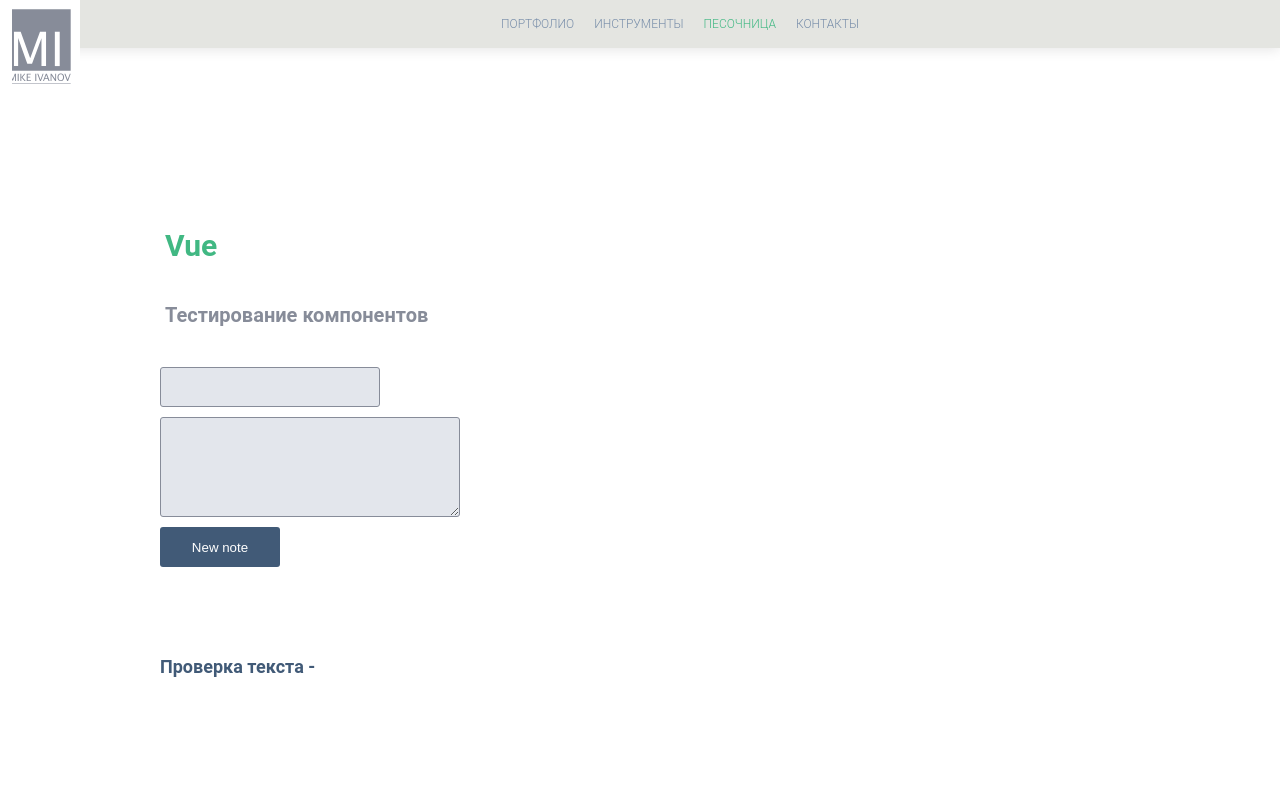
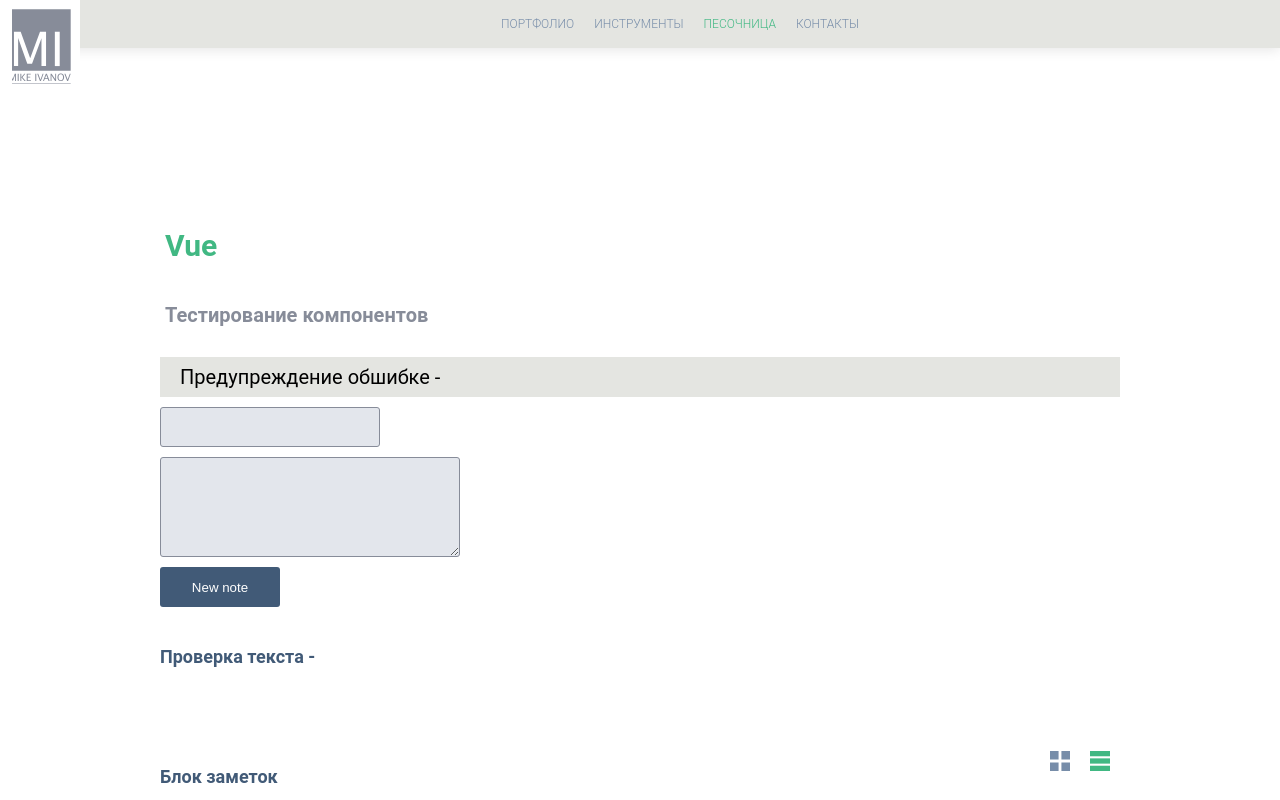
Before and after one commit to MikeIv/vue3_prj, a Vue app: page /sandbox in a window 1280 px wide. Shown: the top 800 px of the page. Built offline with nearby package versions, Linux system fonts and the light colour scheme.

Commit message:
add new link in tools page for css

```diff
--- a/src/assets/scss/global/_variables.scss
+++ b/src/assets/scss/global/_variables.scss
@@ -6,7 +6,7 @@ $exlightgray: #e3e6ec;
 $base: #415A77;
 $dark: #1B263B;
 $light: #778DA9;
-$lightblue: #80aec4;
+$lightblue: #b4dcef;
 $exlight: #e4e5e1;
 
 $vue: #41B883;
--- a/src/assets/scss/parts/_tools.scss
+++ b/src/assets/scss/parts/_tools.scss
@@ -181,7 +181,9 @@
   background-color: transparent;
 }
 
-
+.tools__item--link {
+  background-color: $lightblue;
+}
 
 .tools__item--link:hover {
   background-color: $light;
--- a/src/assets/scss/parts/_vue.scss
+++ b/src/assets/scss/parts/_vue.scss
@@ -1,9 +1,26 @@
 .vue-message {
+  display: flex;
+  align-items: center;
+
+  width: 100%;
+  height: 4rem;
+
+  margin: 0;
+  padding: 0;
+  padding-left: 2rem;
+  padding-right: 2rem;
+  box-sizing: border-box;
+
+  background-color: $exlight;
 
 }
 
-.vue-message p {
+.vue-message__txt {
   @include vue-h3;
+}
+
+.vue-message__txt span {
+  color: $warning;
 }
 
 
@@ -103,10 +120,10 @@ svg path {
 .vue-notes__header {
   display: flex;
   align-items: center;
-  flex-basis: 20rem;
-  flex-shrink: 1;
 
+  height: 4rem;
   margin: 0;
+  margin-top: 3rem;
   padding: 0;
 
   @include vue-h4;
--- a/src/assets/scss/styles.css
+++ b/src/assets/scss/styles.css
@@ -809,6 +809,10 @@
   background-color: transparent;
 }
 
+.tools__item--link {
+  background-color: #b4dcef;
+}
+
 .tools__item--link:hover {
   background-color: #778DA9;
   transition: 0.3s;
@@ -1460,10 +1464,27 @@
   color: #ffffff;
 }
 
-.vue-message p {
+.vue-message {
+  display: flex;
+  align-items: center;
+  width: 100%;
+  height: 4rem;
+  margin: 0;
+  padding: 0;
+  padding-left: 2rem;
+  padding-right: 2rem;
+  box-sizing: border-box;
+  background-color: #e4e5e1;
+}
+
+.vue-message__txt {
   font-size: 2rem;
   font-weight: normal;
   line-height: 1.25;
+}
+
+.vue-message__txt span {
+  color: #B81E1E;
 }
 
 .vue-notes {
@@ -1537,9 +1558,9 @@ svg path {
 .vue-notes__header {
   display: flex;
   align-items: center;
-  flex-basis: 20rem;
-  flex-shrink: 1;
-  margin: 0;
+  height: 4rem;
+  margin: 0;
+  margin-top: 3rem;
   padding: 0;
   font-size: 1.8rem;
   font-weight: bold;
--- a/src/views/Sandbox.vue
+++ b/src/views/Sandbox.vue
@@ -15,8 +15,8 @@
               <!-- Message section -->
 <!--              <message v-if="message" :message="message" />-->
 
-              <div v-if="showMessage" class="vue-message">
-                <p>Message vue - {{ message }}</p>
+              <div class="vue-message">
+                <p class="vue-message__txt">Предупреждение обшибке - <span v-if="message">{{ message }}</span></p>
               </div>
               <!-- ================ -->
 
@@ -25,9 +25,9 @@
 <!--              <newNote :note="note" @plusNote="addNote" />-->
 
               <div class="new-note">
-                <input v-model="text" type="text" class="new-note__input">
-                <textarea  class="new-note__textarea"></textarea>
-                <button @click="getContent" class="new-note__btn">New note</button>
+                <input v-model="note.title" type="text" class="new-note__input">
+                <textarea v-model="note.descr"  class="new-note__textarea"></textarea>
+                <button @click="addNote" class="new-note__btn">New note</button>
 
                 <h4 class="sandbox__h4 vue-notes__header">Проверка текста - {{ text }}</h4>
               </div>
@@ -98,9 +98,15 @@ export default {
   },
   data: () => ({
     title: 'Блок заметок',
-    message: 'Проверка отображения сообщения',
     text: '',
-    showMessage: false,
+    message: null,
+
+    note: {
+
+      title: '',
+      descr: ''
+    },
+
 
     notes: [
       {
@@ -121,11 +127,19 @@ export default {
     ]
   }),
   methods: {
-    getLowerText () {
-      this.text = this.text.toLowerCase()
-    },
-    getContent () {
-      this.showMessage = !this.showMessage
+    addNote () {
+      let {title, descr} = this.note
+
+      if(title === '') {
+        this.message = 'Заполните поля!'
+        return false
+      }
+
+      this.notes.push({
+        title,
+        descr,
+        date: new Date(Date.now()).toLocaleString()
+      })
     }
   }
 
--- a/src/views/Tools.vue
+++ b/src/views/Tools.vue
@@ -341,6 +341,10 @@
             <a href="http://prgssr.ru/development/oformlenie-soderzhimogo-use-v-svg-s-pomoshyu-css.html" class="tools__item-link" target="_blank"></a>
             <p class="tools__item-txt">'use' в SVG с помощью CSS</p>
           </li>
+          <li class="tools__item tools__item--link">
+            <a href="https://habr.com/ru/company/macloud/blog/557796/" class="tools__item-link" target="_blank"></a>
+            <p class="tools__item-txt">Трюки CSS</p>
+          </li>
         </ul>
       </article>
 
```
Also changed, not shown: 1 other file (tests, documents, lock files or other folders).
